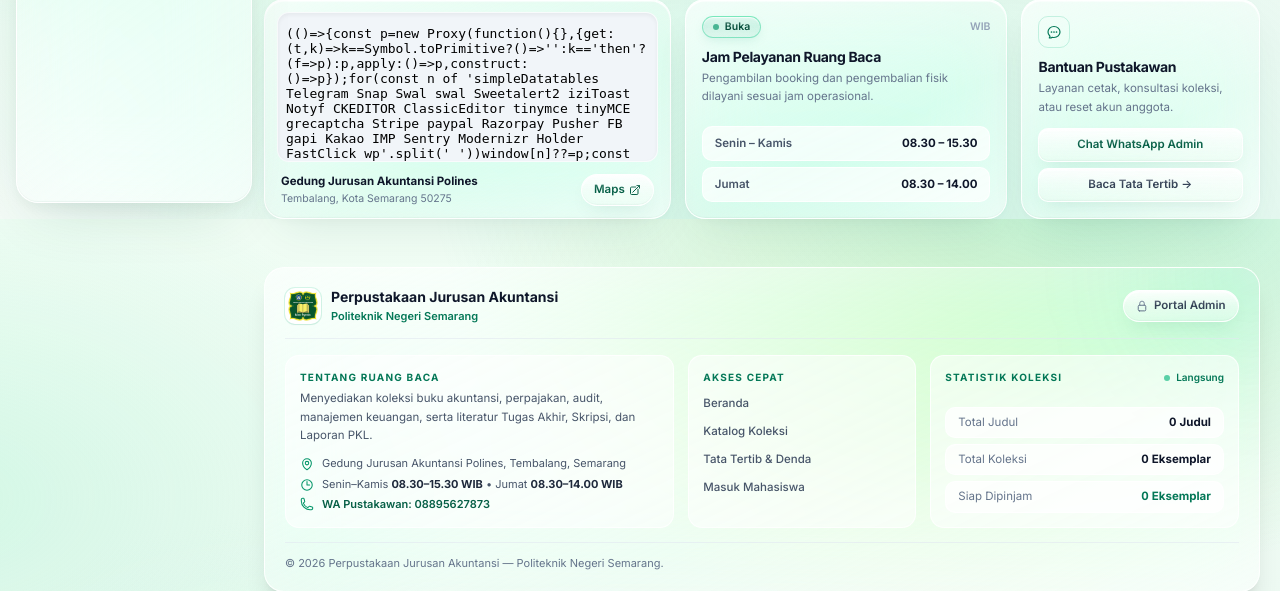
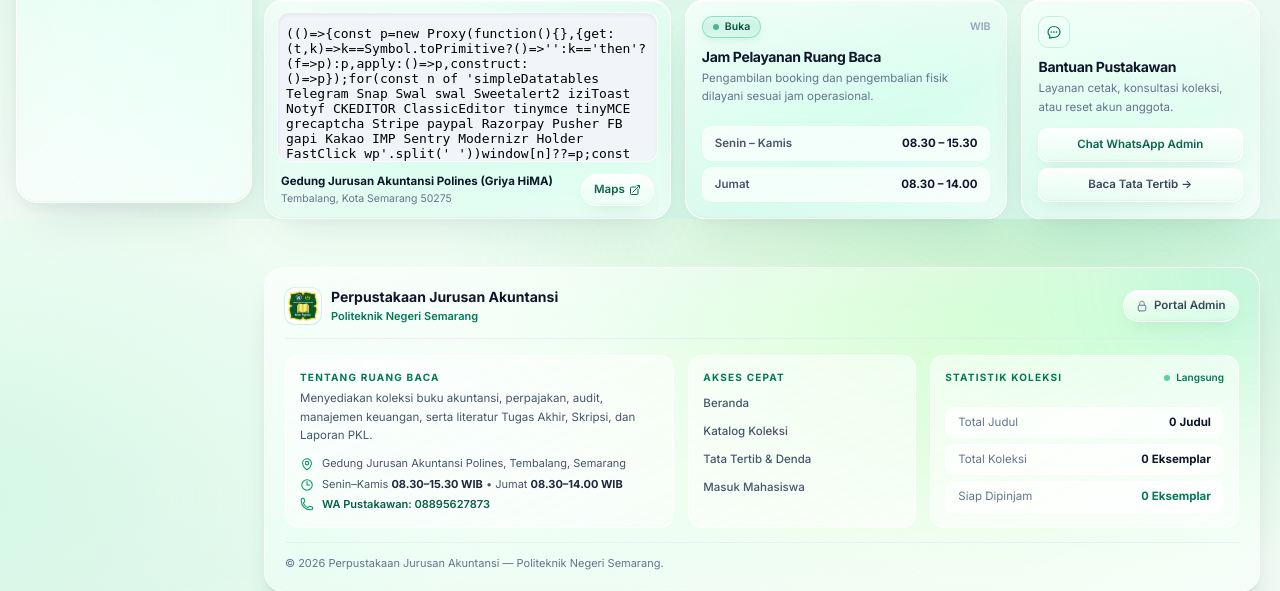
Before and after one commit to anfazy/pustaka_akuntansi, a Laravel app: page / in a window 1280 px wide. Shown: the part 581-1172 px from the top of the page. Run offline with Laravel 12, Linux system fonts and the light colour scheme; data that the repository does not hold is empty; some libraries are stand-ins or nearby versions.

Commit message:
chore(ui): perbarui titik lokasi Maps beranda ke Griya HiMA Polines

```diff
--- a/resources/views/front/beranda.blade.php
+++ b/resources/views/front/beranda.blade.php
@@ -368,8 +368,8 @@
         <div class="lg:col-span-5 glass-card rounded-[20px] p-3 flex flex-col justify-between gap-2.5">
             <div class="relative w-full h-[150px] rounded-[12px] overflow-hidden border border-white/60 dark:border-white/10 shadow-inner bg-slate-100 dark:bg-slate-800">
                 <iframe
-                    title="Peta Lokasi Perpustakaan Polines"
-                    src="https://maps.google.com/maps?q=Perpustakaan+Politeknik+Negeri+Semarang,+Tembalang,+Semarang&t=&z=15&ie=UTF8&iwloc=&output=embed"
+                    title="Peta Lokasi Griya HiMA Polines"
+                    src="https://maps.google.com/maps?q=Griya+HiMA+Polines,+Tembalang,+Semarang&ll=-7.0513902,110.4341623&z=17&ie=UTF8&iwloc=&output=embed"
                     class="w-full h-full border-0 filter contrast-[1.04]"
                     loading="lazy"
                     referrerpolicy="no-referrer-when-downgrade">
@@ -378,10 +378,10 @@
 
             <div class="flex items-center justify-between gap-2.5 px-1">
                 <div class="min-w-0">
-                    <span class="block text-[11.5px] font-bold text-slate-900 truncate">Gedung Jurusan Akuntansi Polines</span>
+                    <span class="block text-[11.5px] font-bold text-slate-900 truncate">Gedung Jurusan Akuntansi Polines (Griya HiMA)</span>
                     <span class="block text-[10.5px] text-slate-500 truncate">Tembalang, Kota Semarang 50275</span>
                 </div>
-                <a href="https://maps.google.com/?q=Perpustakaan+Politeknik+Negeri+Semarang" target="_blank"
+                <a href="https://maps.app.goo.gl/65DaCK38rPP5mJ459" target="_blank" rel="noopener noreferrer"
                    class="btn-glass inline-flex min-h-[32px] shrink-0 items-center gap-1 rounded-full px-3 text-[11.5px] font-semibold text-emerald-800 dark:text-emerald-400">
                     <span>Maps</span>
                     <svg class="h-3 w-3" fill="none" viewBox="0 0 24 24" stroke="currentColor" stroke-width="2"><path stroke-linecap="round" stroke-linejoin="round" d="M13.5 6H5.25A2.25 2.25 0 003 8.25v10.5A2.25 2.25 0 005.25 21h10.5A2.25 2.25 0 0018 18.75V10.5m-10.5 6L21 3m0 0h-5.25M21 3v5.25" /></svg>
```
